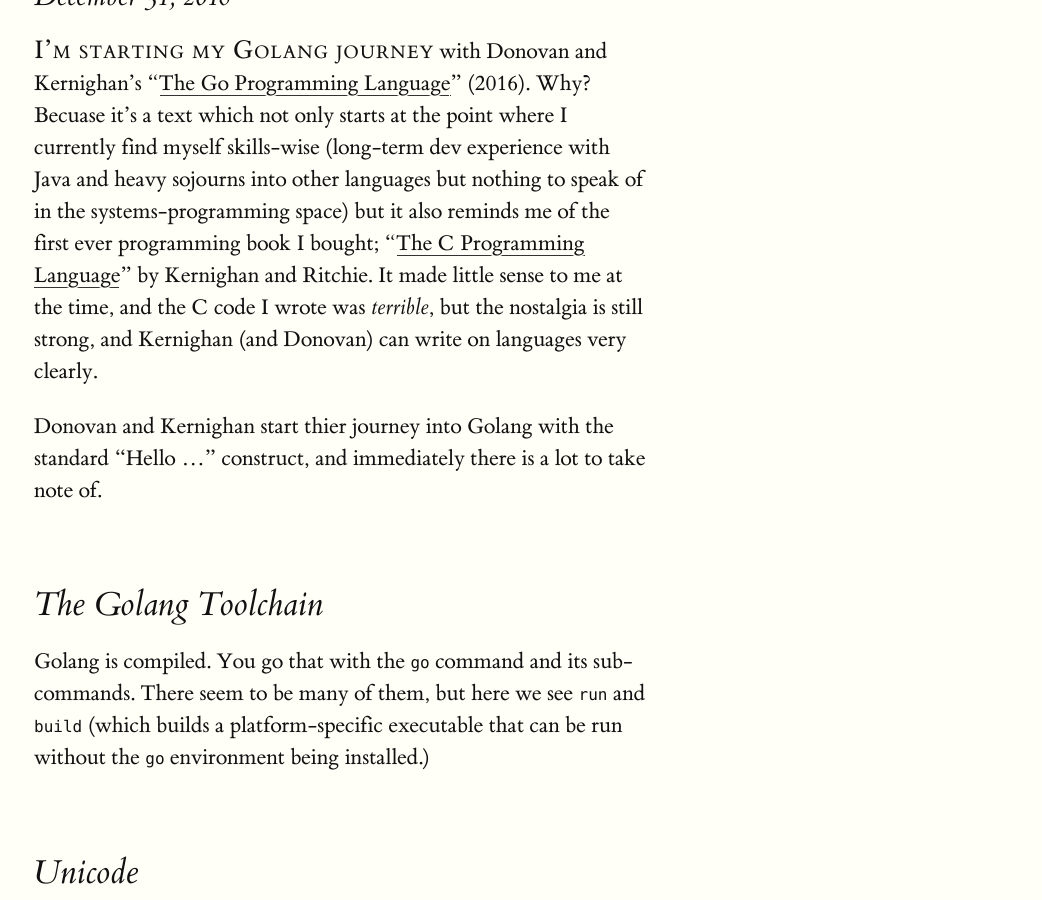
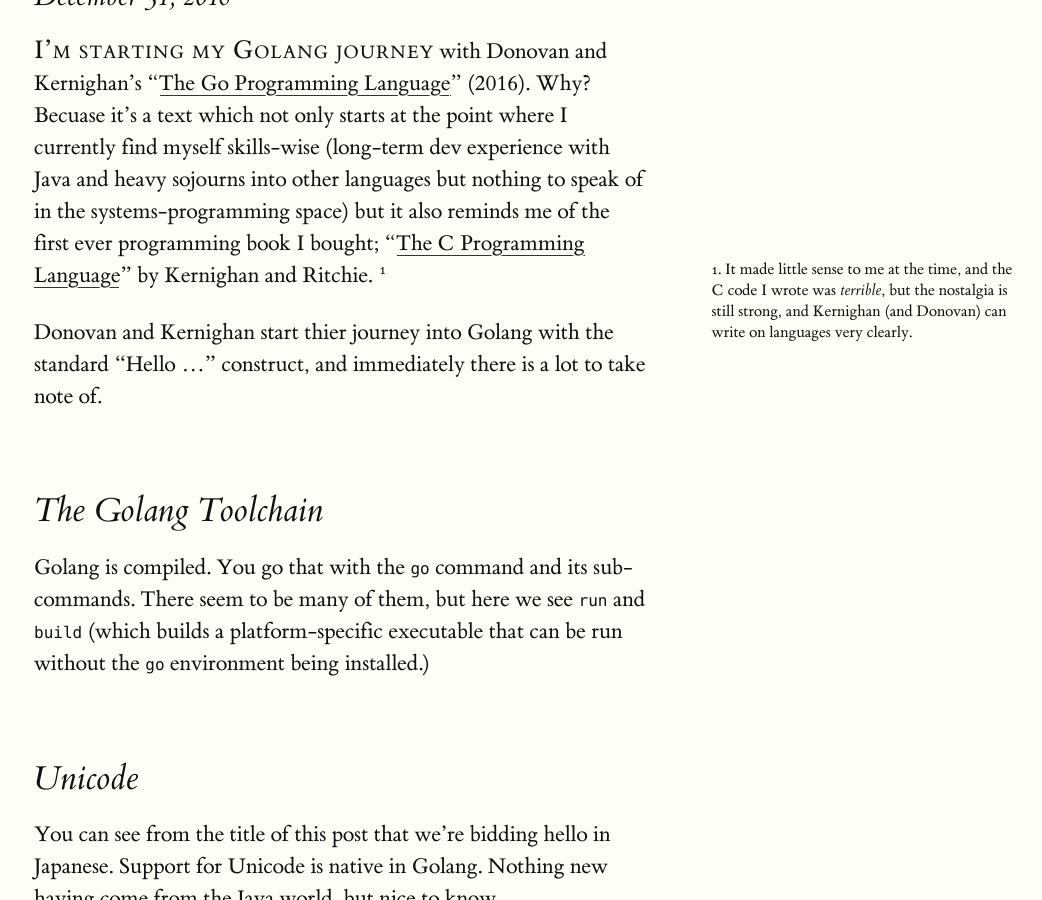
Before and after one commit to grokkinkotlin/grokkinkotlin.github.com, a Jekyll site: the page built from _posts/2018-12-31-hello-world.md, in a window 1280 px wide and 900 px high, scrolled down 659 px. Shown: the whole window, without its empty margins (126-1168 px from the left). Built offline with Jekyll 4.4.1, drawn with Linux system fonts in a browser that asks for light colours; part of the change alters nothing that is shown.

Commit message:
Commit changes in src

```diff
--- a/_posts/2018-12-31-hello-world.md
+++ b/_posts/2018-12-31-hello-world.md
@@ -2,7 +2,7 @@
 title: "Hello 世界"
 layout: post
 ---
-{% newthought "I'm starting my Golang journey" %} with Donovan and Kernighan's "[The Go Programming Language](https://www.gopl.io/)" (2016).  Why? Becuase it's a text which not only starts at the point where I currently find myself skills-wise (long-term dev experience with Java and heavy sojourns into other languages but nothing to speak of in the systems-programming space) but it also reminds me of the first ever programming book I bought; "[The C Programming Language](https://www.cprogramming.com/books/ritchie.html)" by Kernighan and Ritchie.  It made little sense to me at the time, and the C code I wrote was _terrible_, but the nostalgia is still strong, and Kernighan (and Donovan) can write on languages very clearly.
+{% newthought "I'm starting my Golang journey" %} with Donovan and Kernighan's "[The Go Programming Language](https://www.gopl.io/)" (2016).  Why? Becuase it's a text which not only starts at the point where I currently find myself skills-wise (long-term dev experience with Java and heavy sojourns into other languages but nothing to speak of in the systems-programming space) but it also reminds me of the first ever programming book I bought; "[The C Programming Language](https://www.cprogramming.com/books/ritchie.html)" by Kernighan and Ritchie.  {% sidenote 'sn-id-whatever' "It made little sense to me at the time, and the C code I wrote was _terrible_, but the nostalgia is still strong, and Kernighan (and Donovan) can write on languages very clearly." %}
 
 Donovan and Kernighan start thier journey into Golang with the standard "Hello ..." construct, and immediately there is a lot to take note of.
 
```
